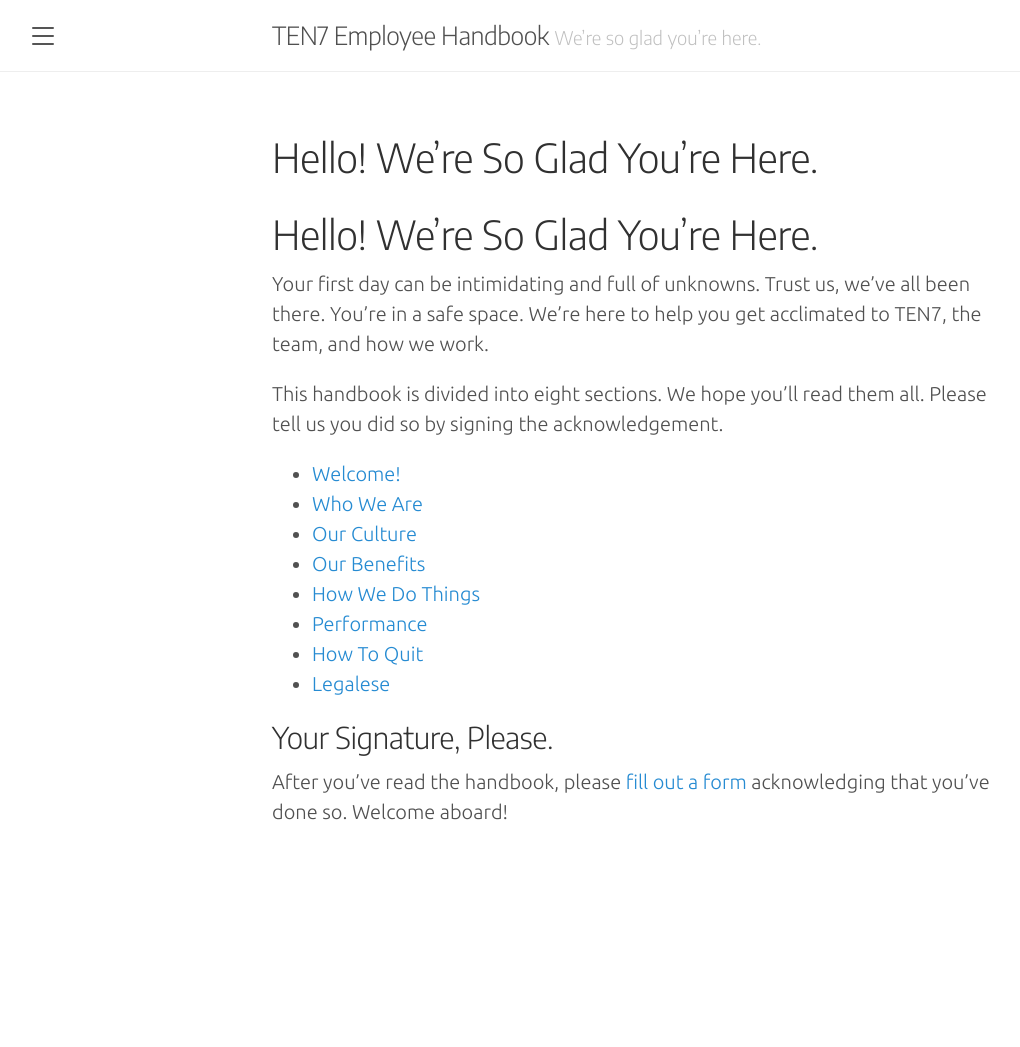
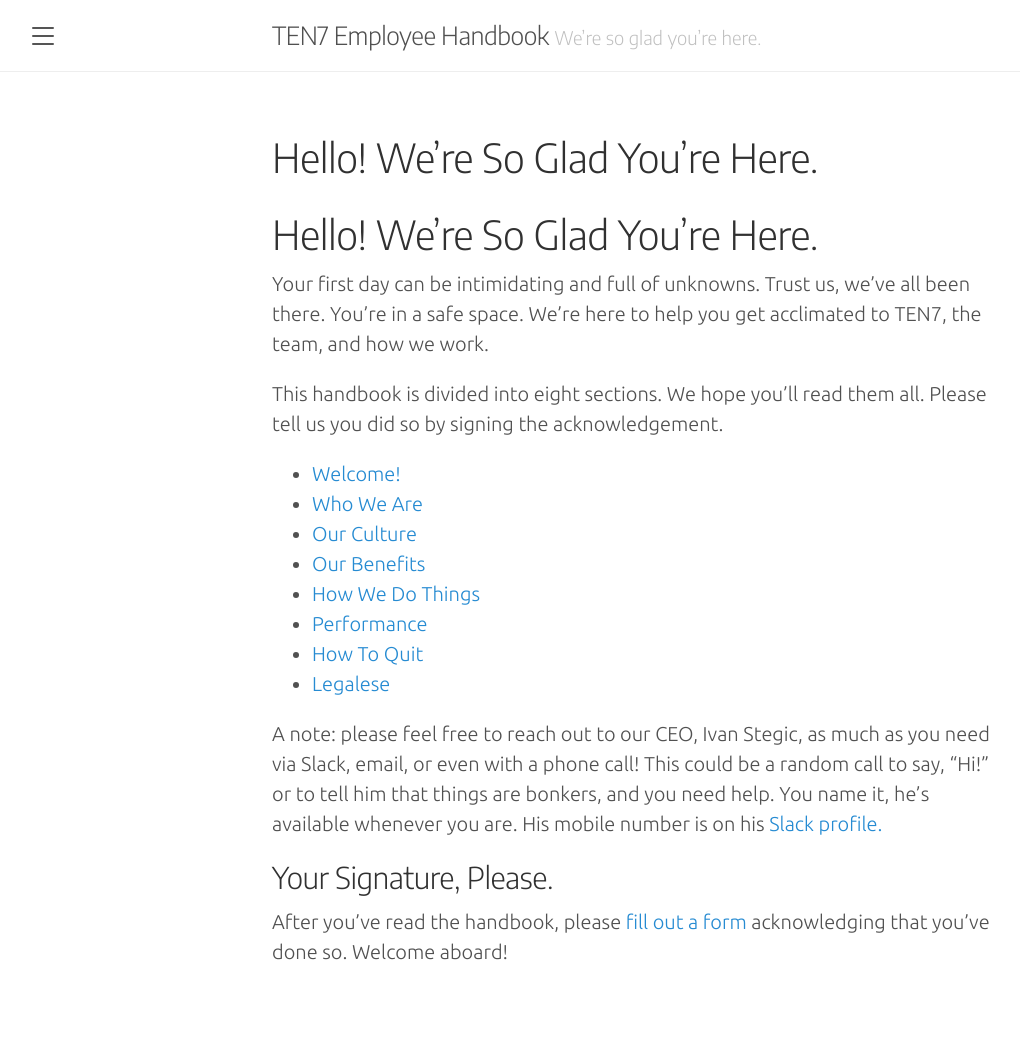
Before and after one commit to ten7/handbook.ten7.com, a Jekyll site: the page built from index.md, in a window 1280 px wide. Shown: the whole page, without its empty margins (8-1028 px from the left). Built offline with Jekyll 4.4.1, drawn with Linux system fonts in a browser that asks for light colours; some web fonts are replaced; our own code applies the rules of GitHub Pages for plain Markdown files; before the commit the page ends 907 px from its top, so only the background shows below that.

Commit message:
Ivan personal contact info

```diff
--- a/index.md
+++ b/index.md
@@ -13,6 +13,8 @@
 * [How To Quit](070-how-to-quit.md)
 * [Legalese](080-legalese.md)
 
+A note: please feel free to reach out to our CEO, Ivan Stegic, as much as you need via Slack, email, or even with a phone call! This could be a random call to say, “Hi!” or to tell him that things are bonkers, and you need help. You name it, he’s available whenever you are. His mobile number is on his [Slack profile.](https://ten7.slack.com/team/U02FLV1A0)
+
 ## Your Signature, Please.
 
 After you've read the handbook, please [fill out a form](https://app.hellosign.com/s/e64684d6) acknowledging that you've done so. Welcome aboard!
```
